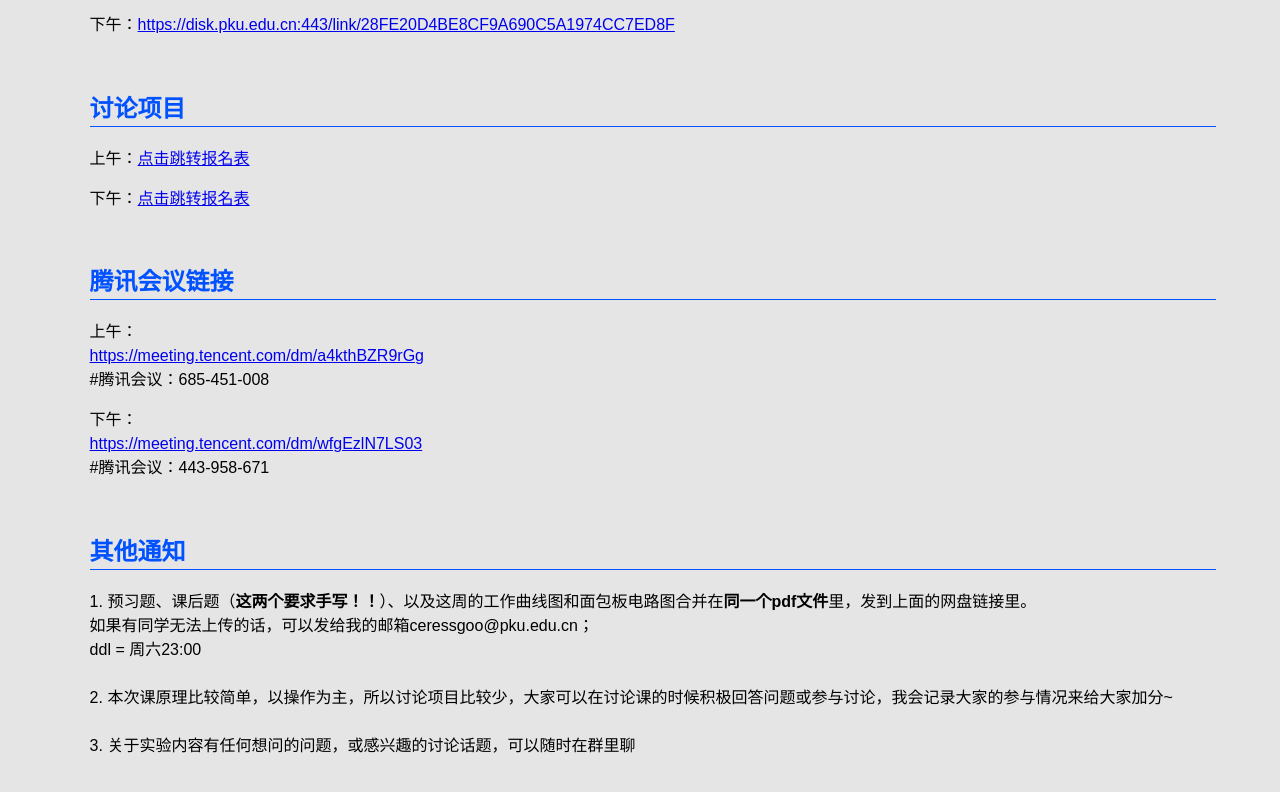
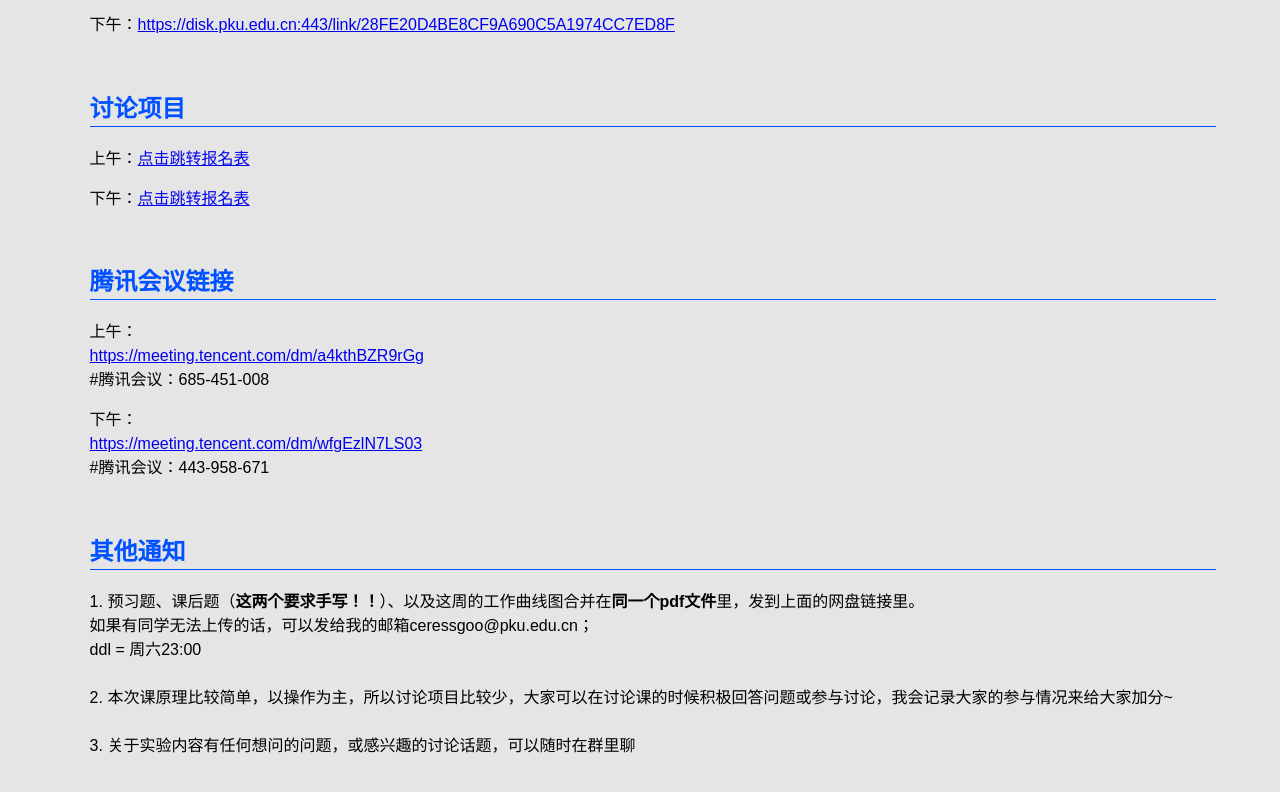
Before and after one commit to CeressGoo/Mercury, a plain HTML site: page 2022/TA/announcement/w14.html in a window 1280 px wide. Shown: the part 362-1154 px from the top of the page. Drawn offline with Linux system fonts and the light colour scheme.

Commit message:
Update w14.html

```diff
--- a/2022/TA/announcement/w14.html
+++ b/2022/TA/announcement/w14.html
@@ -35,7 +35,7 @@
 
     <h2>其他通知</h2>
     <p>
-        1. 预习题、课后题（<b>这两个要求手写！！</b>）、以及这周的工作曲线图和面包板电路图合并在<b>同一个pdf文件</b>里，发到上面的网盘链接里。<br>
+        1. 预习题、课后题（<b>这两个要求手写！！</b>）、以及这周的工作曲线图合并在<b>同一个pdf文件</b>里，发到上面的网盘链接里。<br>
             如果有同学无法上传的话，可以发给我的邮箱ceressgoo@pku.edu.cn； <br>
             ddl = 周六23:00 <br><br>
         2. 本次课原理比较简单，以操作为主，所以讨论项目比较少，大家可以在讨论课的时候积极回答问题或参与讨论，我会记录大家的参与情况来给大家加分~ <br><br>
```
